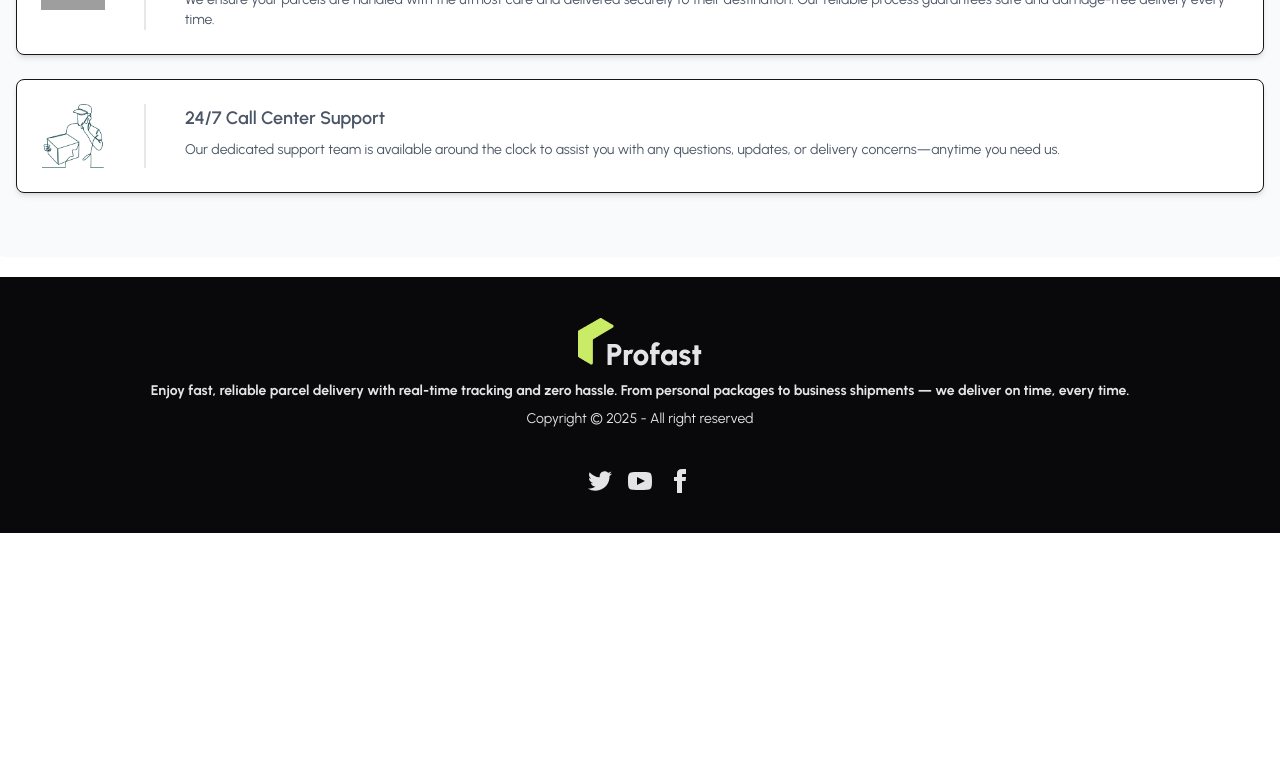
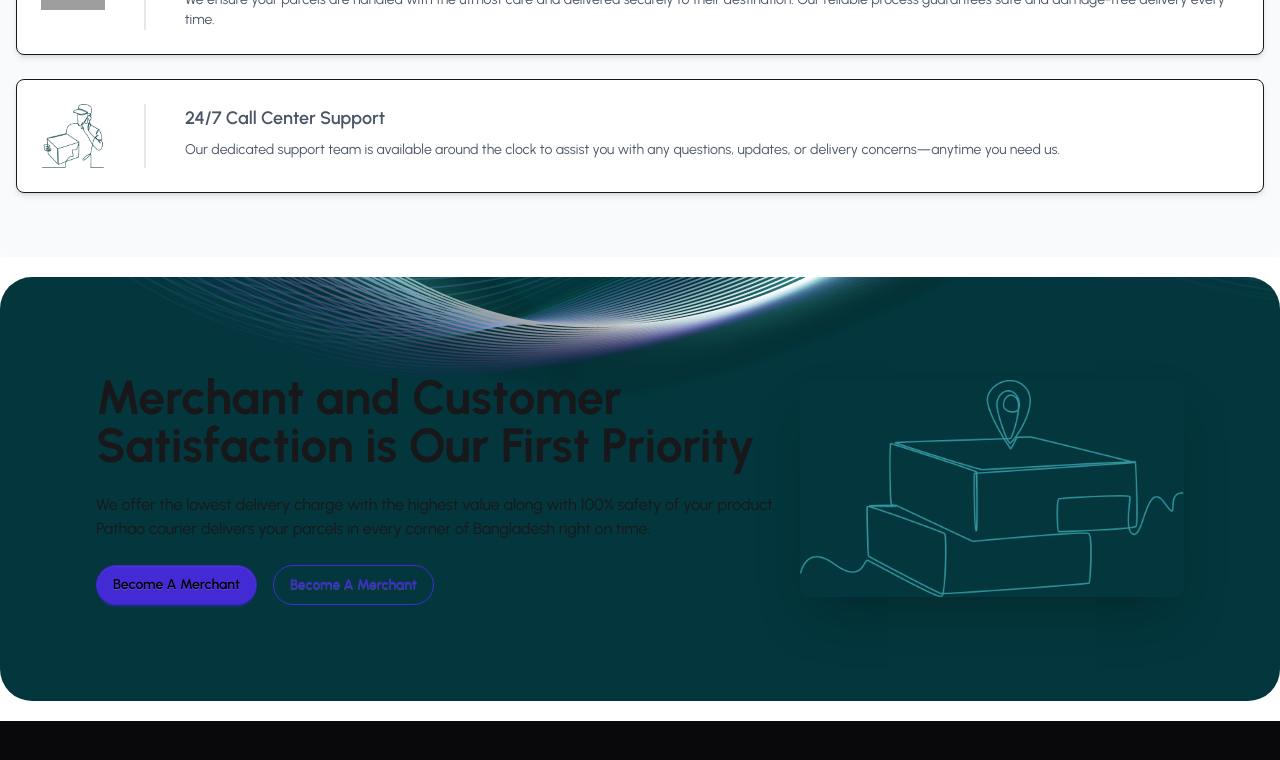
Before and after one commit to Topan-Roy/first-persel-client, a React (Vite) app: page / in a window 1280 px wide. Shown: the part 2000-2760 px from the top of the page. Before the commit the page ends 2533 px from the top, so only its background shows below. Built offline with nearby package versions, Linux system fonts and the light colour scheme; grey boxes are pictures that could not be loaded.

Commit message:
added BeMerchant section

```diff
--- /dev/null
+++ b/src/Pages/Home/BeMerchant/BeMerchant.jsx
@@ -0,0 +1,25 @@
+import React from 'react';
+import location from '../../../assets/location-merchant.png'
+
+const BeMerchant = () => {
+    return (
+        <div data-aos="zoom-in-up" className="bg-[url('assets/be-a-merchant-bg.png')] bg-no-repeat bg-[#03373D] rounded-4xl p-20 mt-5">
+            <div className="hero-content flex-col lg:flex-row-reverse">
+                <img
+                    src={location}
+                    className="max-w-sm rounded-lg shadow-2xl"
+                />
+                <div>
+                    <h1 className="text-5xl font-bold">Merchant and Customer Satisfaction is Our First Priority</h1>
+                    <p className="py-6">
+                        We offer the lowest delivery charge with the highest value along with 100% safety of your product. Pathao courier delivers your parcels in every corner of Bangladesh right on time.
+                    </p>
+                    <button className="btn btn-primary text-black rounded-full">Become A Merchant</button>
+                    <button className="btn btn-primary text-primary btn-outline ms-4 rounded-full">Become A Merchant</button>
+                </div>
+            </div>
+        </div>
+    );
+};
+
+export default BeMerchant;
--- a/src/Pages/Home/Home/Home.jsx
+++ b/src/Pages/Home/Home/Home.jsx
@@ -3,6 +3,7 @@ import Banner from '../Banner/Banner';
 import Services from '../Services/Services';
 import ClientLogosMarquee from '../ClientLogosMarquee/ClientLogosMarquee';
 import Benefits from '../Benefits/Benefits';
+import BeMerchant from '../BeMerchant/BeMerchant';
 
 const Home = () => {
     return (
@@ -11,6 +12,7 @@ const Home = () => {
             <Services></Services>
             <ClientLogosMarquee></ClientLogosMarquee>
             <Benefits></Benefits>
+            <BeMerchant></BeMerchant>
         </div>
     );
 };
```
Also changed, not shown: src/index.css (+10 -0 lines).
